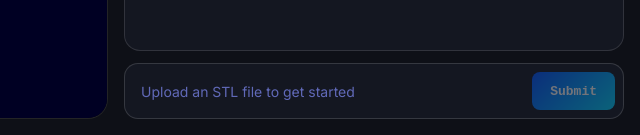
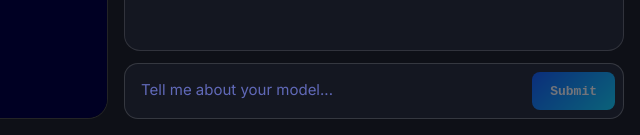
Before and after one commit to APKashn/CadAIScripts, a website: page index.html in a window 1280 px wide. Shown: the part 665-800 px from the top of the page, 640-1280 px from the left. Drawn offline with nearby package versions, Linux system fonts and the light colour scheme.

Commit message:
More styling and tweaks aug21

```diff
--- a/index.html
+++ b/index.html
@@ -79,11 +79,11 @@
                 </div>
 
                 <div class="chat-input-bar">
-                    <input type="text" class="inputfield" placeholder="Upload an STL file to get started" spellcheck="true"
+                    <!--input type="text" class="inputfield" placeholder="Upload an STL file to get started" spellcheck="true"
                     autocorrect="on"
                     autocomplete="on"
-                    capitalize="on">
-
+                    capitalize="on"-->
+                    <textarea id="inputfield" class="inputfield" rows="1" placeholder="Tell me about your model..."></textarea>
                     <button id="enterbutton" disabled>Submit</button>
                 </div>
             </div>
--- a/main.js
+++ b/main.js
@@ -155,7 +155,7 @@ function handleFileSelect(e) {
 
         // Reset image cache and input UI on new model load
         cachedScreenshot = null;
-        if (inputField) inputField.placeholder = "Tell me about your model...";
+        if (inputField) inputField.placeholder = "Ask something...";
         //ovbutton.style.display = "flex";
         enterButton.disabled = false;
         showToast("Model Loaded Successfully");
--- a/style.css
+++ b/style.css
@@ -341,7 +341,10 @@ main {
   outline: none;
   color: #ffffff;
   font-family: 'Inter', sans-serif;
-  font-size: 14px;
+  font-size: 15px;
+  overflow-y: auto;
+  resize: none;
+  padding-top: 10px;
 }
 
 .inputfield::placeholder {
```
